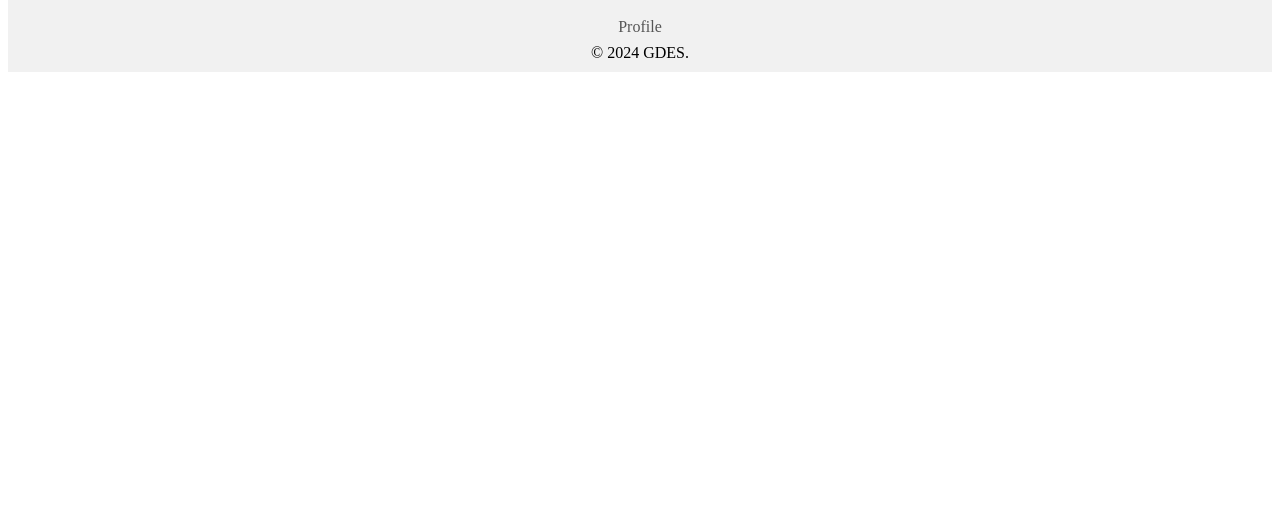
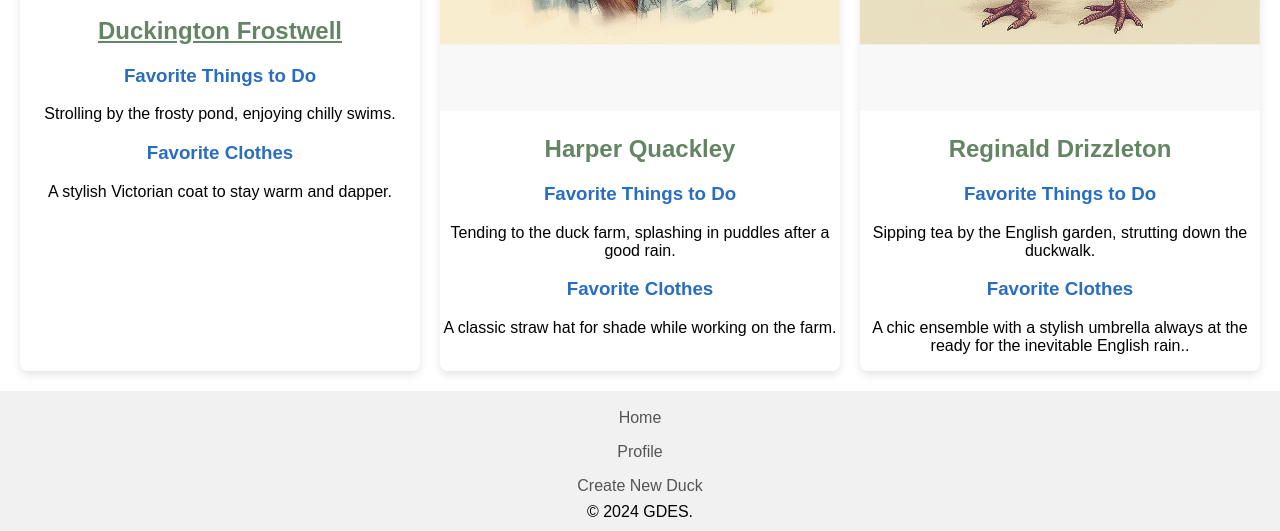
Before and after one commit to nic-gdes/create-a-duck-directory-Magda089, a PHP site: page / in a window 1280 px wide. Shown: the part 672-1203 px from the top of the page. Before the commit the page ends 744 px from the top, so only its background shows below. Run offline with PHP 8.4, Linux system fonts and the light colour scheme.

Commit message:
I did
Home Page, Put Content.
I have to work on Create Duck Page and other things

```diff
--- a/asset/components/footer.php
+++ b/asset/components/footer.php
@@ -3,6 +3,7 @@
             <ul>
             <li><a href="#">Home</a></li>
             <li><a href="./profile.php">Profile</a></li>
+            <li><a href="./create-duck.php">Create New Duck</a></li>
             </ul>
             </div>
             <div> &copy; 2024 GDES.</div>
--- a/asset/components/navigation.php
+++ b/asset/components/navigation.php
@@ -1,11 +1,12 @@
 <header class="header">
     <nav class="flex-container">
         <div class="nav-logo">
-            <div class="logo"><a href=".../index.php"><img src="../pictures/wild-design-rebranding-white-covered.png" alt="Wild Design" /></a></div>
+            <div class="logo"><a href="./index.php"><img src="./asset/images/logo-dd.png" alt="DD Logo"  /></a>
+</div>
             <div class="nav-links">
                 <ul>
-                    <li><a href="../index.php">Profile</a></li>
-                    <li><a href="./contact.php">Create New Profile</a></li>
+                    <li><a href="./profile.php">Profile</a></li>
+                    <li><a href="./create-duck.php">Create New Duck</a></li>
                 </ul>
             </div>
         </div>
--- a/asset/css/style.css
+++ b/asset/css/style.css
@@ -1,5 +1,15 @@
 h1 {
   color: green;
+}
+
+h2 {
+  color: rgb(100, 133, 100);
+}
+
+h3 {
+  color: rgba(0, 82, 182, 0.845);
+}
+
 
 body {
   font-family: Arial, sans-serif;
@@ -8,8 +18,10 @@ h1 {
   box-sizing: border-box;
 }
 
+
+main {
+  padding: 20px;
 }
-
 
 .flex-container {
   display: flex;
@@ -68,10 +80,17 @@ h1 {
 
 .nav-links a:hover {
   color: #07510a;
-    text-decoration: underline;
+  /* text-decoration: underline; */
 
 }
 
+H1, h2, h3 {
+
+  a {
+      color: rgb(100, 133, 100);
+       &:hover{ color:#05491c;
+    }
+}}
 
 .nav-links a {
   text-decoration: none;
@@ -132,8 +151,34 @@ h1 {
 }
 
 
-  .Gallery img {
+/* .Gallery img {
   width: 100%;
   height: auto;
   border-radius: 8px;
+} */
+
+/* PROROFILE */
+.gallery-profile {
+  /* display: grid; */
+  /* grid-template-columns: repeat(3, 1fr); */
+  display: flex;
+  gap: 20px;
+  justify-content: center;
+  justify-items: center;
+  align-items: center;
 }
+
+.grid-item-profile {
+  overflow: hidden;
+  border-radius: 8px;
+  box-shadow: 0 4px 8px rgba(0, 0, 0, 0.1);
+  transition: transform 0.3s ease-in-out;
+  width: 50%;
+}
+
+.grid-item-profile img {
+  width: 100%;
+  height: auto;
+  border-radius: 8px;
+  display: block;
+}
--- a/index.php
+++ b/index.php
@@ -1,7 +1,5 @@
 <!DOCTYPE html>
 <html lang="en">
-
-
 
 <?php
 $page_title = "Home";
@@ -14,27 +12,38 @@ include('./asset/components/head.php');
     include('./asset/components/navigation.php');
     ?>
     <main>
-        <h1>WELCOME SECTION</h1>
+        <h1> Cool Duck Clothes!</h1>
+        <h2></h2>
+        <p>Check out our awesome collection of duck clothes. From snazzy bow ties to stylish hats, your ducks can look as cool as can be. </p>
         <div class="gallery">
             <div class="grid-item">
-                <img src="./pictures/brazil.jpg" alt="Brazil">
+                <img src="./asset/images/Duck-Coatk - Redbubble 2024-01-31 14-19-59.png" alt="Duck Name 1">
                 <div class="grid-item-content">
-                    <h2>Duck Name</h2>
-                    <p>Fav food.</p>
+                <H2><a href="./profile.php">Duckington Frostwell</a></H2>
+                    <h3>Favorite Things to Do</h3>
+                    <p>Strolling by the frosty pond, enjoying chilly swims.</p>
+                    <h3>Favorite Clothes</h3>
+                    <p>A stylish Victorian coat to stay warm and dapper.</p>
                 </div>
             </div>
             <div class="grid-item">
-                <img src="./pictures/chicago.jpeg" alt="Chicago">
+                <img src="./asset/images/duck-hat.jpeg" alt="Duck Name 2">
                 <div class="grid-item-content">
-                    <h2>Duck Name</h2>
-                    <p>Fav food..</p>
+                    <h2>Harper Quackley</h2>
+                    <h3>Favorite Things to Do</h3>
+                    <p>Tending to the duck farm, splashing in puddles after a good rain.</p>
+                    <h3>Favorite Clothes</h3>
+                    <p> A classic straw hat for shade while working on the farm.</p>
                 </div>
             </div>
             <div class="grid-item">
-                <img src="./pictures/dublin.jpeg" alt="Dublin">
+                <img src="./asset/images/duck-she.jpeg" alt="Duck Name 3">
                 <div class="grid-item-content">
-                    <h2>Duck Name</h2>
-                    <p>Fav food.</p>
+                    <h2>Reginald Drizzleton</h2>
+                    <h3>Favorite Things to Do</h3>
+                    <p>Sipping tea by the English garden, strutting down the duckwalk.</p>
+                    <h3>Favorite Clothes</h3>
+                    <p> A chic ensemble with a stylish umbrella always at the ready for the inevitable English rain..</p>
                 </div>
             </div>
 
```
Also changed, not shown: create-duck.php (+30 -0 lines), profile.php (+40 -0 lines), asset/images/Duck-Coatk - Redbubble 2024-01-31 14-19-59.png (added), asset/images/Logo_Midzikowska.png (added), asset/images/duck-hat.jpeg (added), asset/images/duck-she.jpeg (added), asset/images/ducks-group.jpeg (added), asset/images/logo-dd.png (added). Lines whose indentation alone changed are shown as unchanged.
